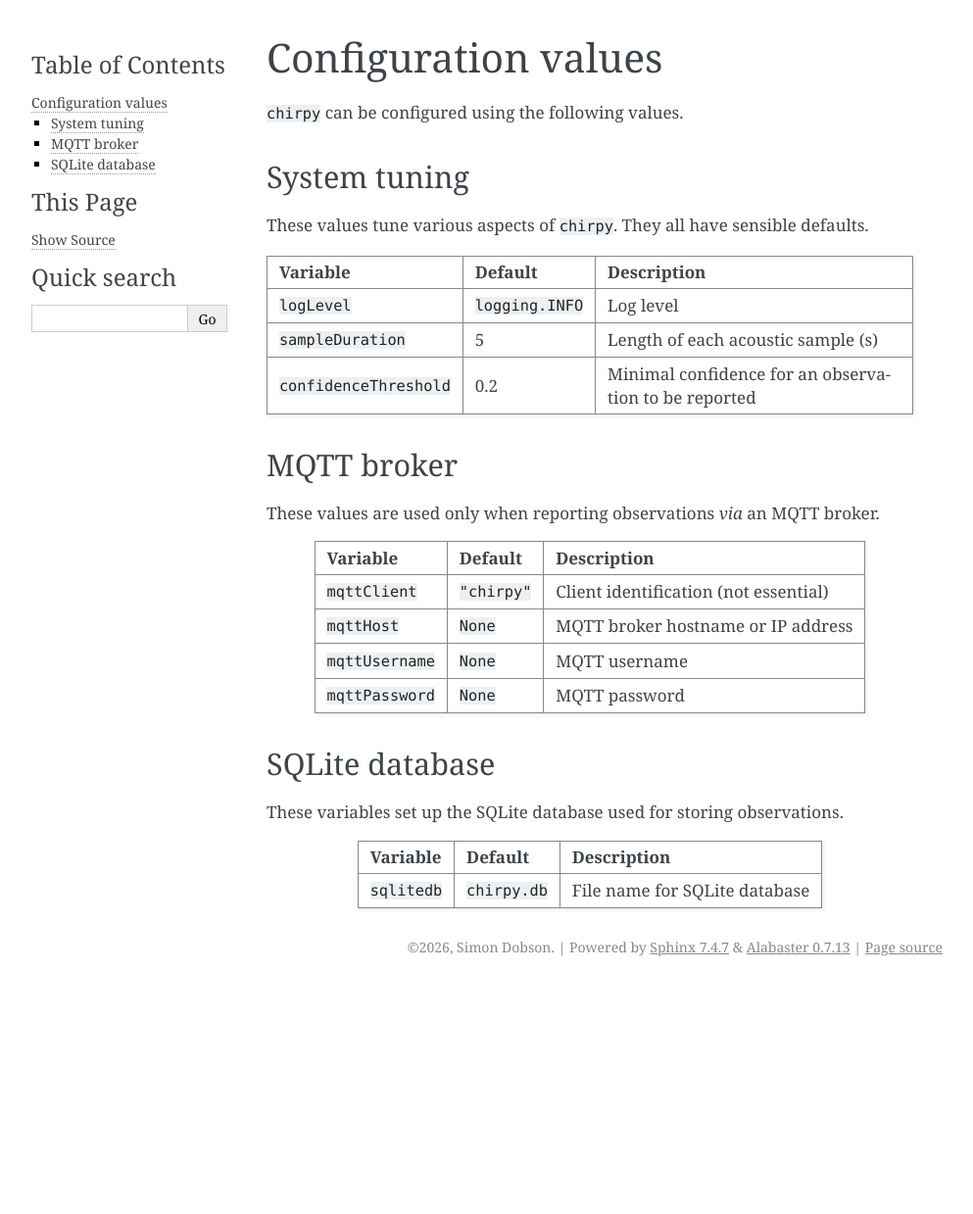
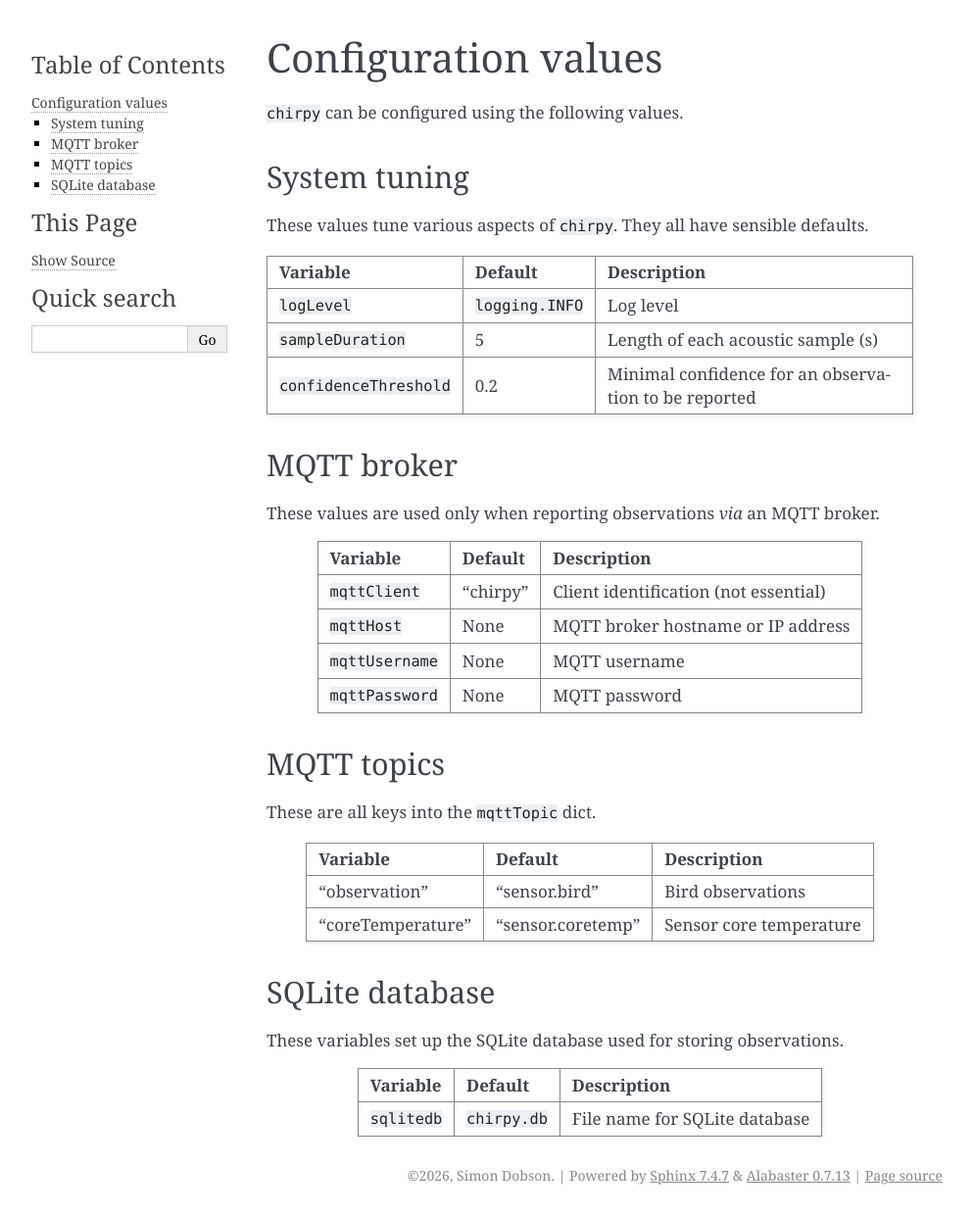
Before and after one commit to simoninireland/chirpy, a Sphinx documentation site: the page built from doc/config.rst, in a window 1280 px wide. Shown: the whole page at 98% size, without its empty margins (148-1141 px from the left). Built offline with Sphinx 7.4.7, drawn with Linux system fonts in a browser that asks for light colours; pages that are not in the unit, such as notebooks, are missing from menus; before the commit the page ends 1006 px from its top, so only the background shows below that.

Commit message:
Changed mqttTopic to a dict

```diff
--- a/doc/config.rst
+++ b/doc/config.rst
@@ -28,14 +28,28 @@ These values are used only when reporting observations *via* an MQTT broker.
 +-------------------+------------------+---------------------------------------+
 | Variable          | Default          | Description                           |
 +===================+==================+=======================================+
-| ``mqttClient``    | ``"chirpy"``     | Client identification (not essential) |
+| ``mqttClient``    | "chirpy"         | Client identification (not essential) |
 +-------------------+------------------+---------------------------------------+
-| ``mqttHost``      | ``None``         | MQTT broker hostname or IP address    |
+| ``mqttHost``      | None             | MQTT broker hostname or IP address    |
 +-------------------+------------------+---------------------------------------+
-| ``mqttUsername``  | ``None``         | MQTT username                         |
+| ``mqttUsername``  | None             | MQTT username                         |
 +-------------------+------------------+---------------------------------------+
-| ``mqttPassword``  | ``None``         | MQTT password                         |
+| ``mqttPassword``  | None             | MQTT password                         |
 +-------------------+------------------+---------------------------------------+
+
+MQTT topics
+-----------
+
+These are all keys into the ``mqttTopic`` dict.
+
++---------------------+--------------------+---------------------------------------+
+| Variable            | Default            | Description                           |
++=====================+====================+=======================================+
+| "observation"       | "sensor.bird"      | Bird observations                     |
++---------------------+--------------------+---------------------------------------+
+| "coreTemperature"   | "sensor.coretemp"  | Sensor core temperature               |
++---------------------+--------------------+---------------------------------------+
+
 
 SQLite database
 ---------------
```
Also changed, not shown: 1 other file.
